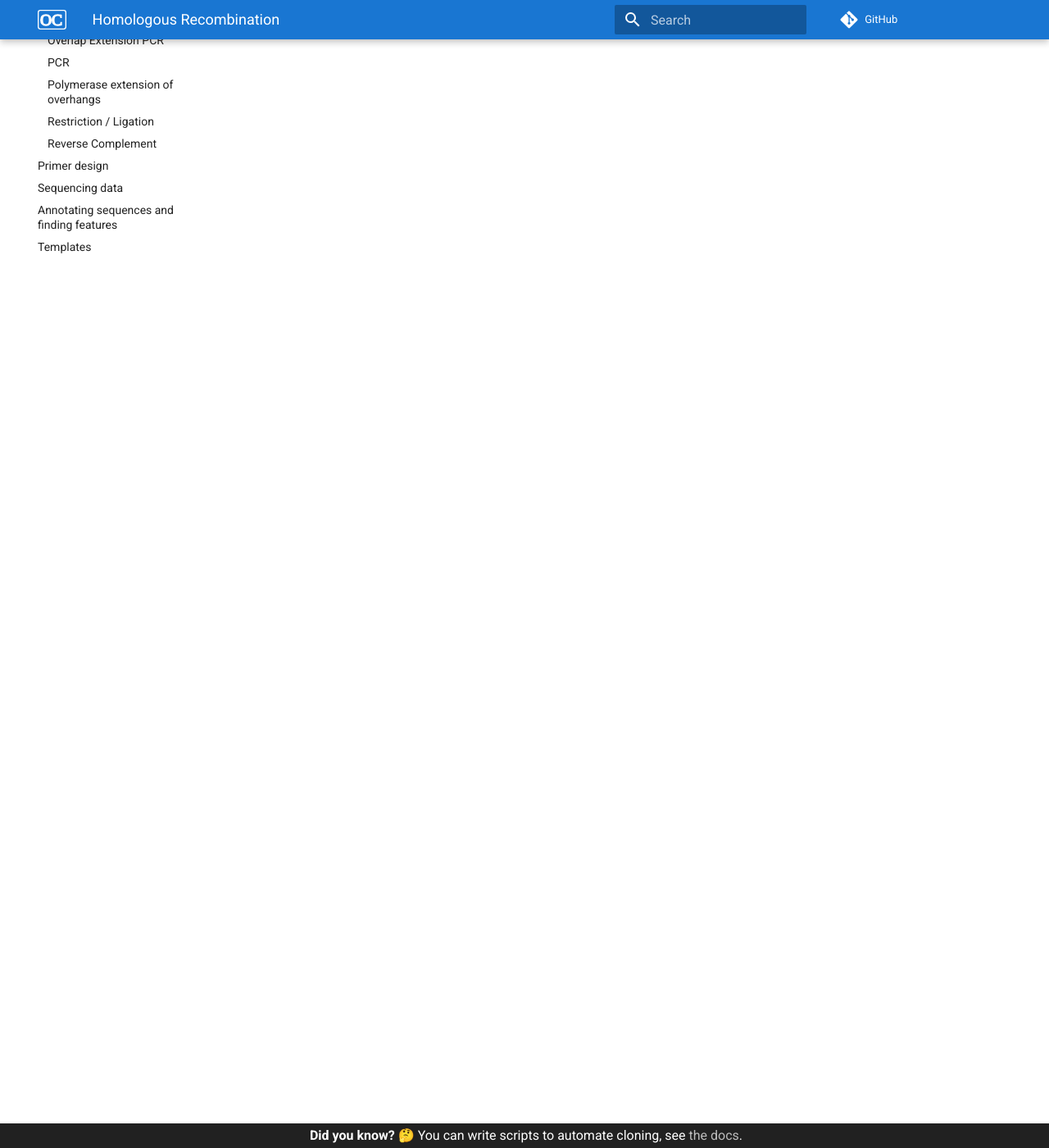
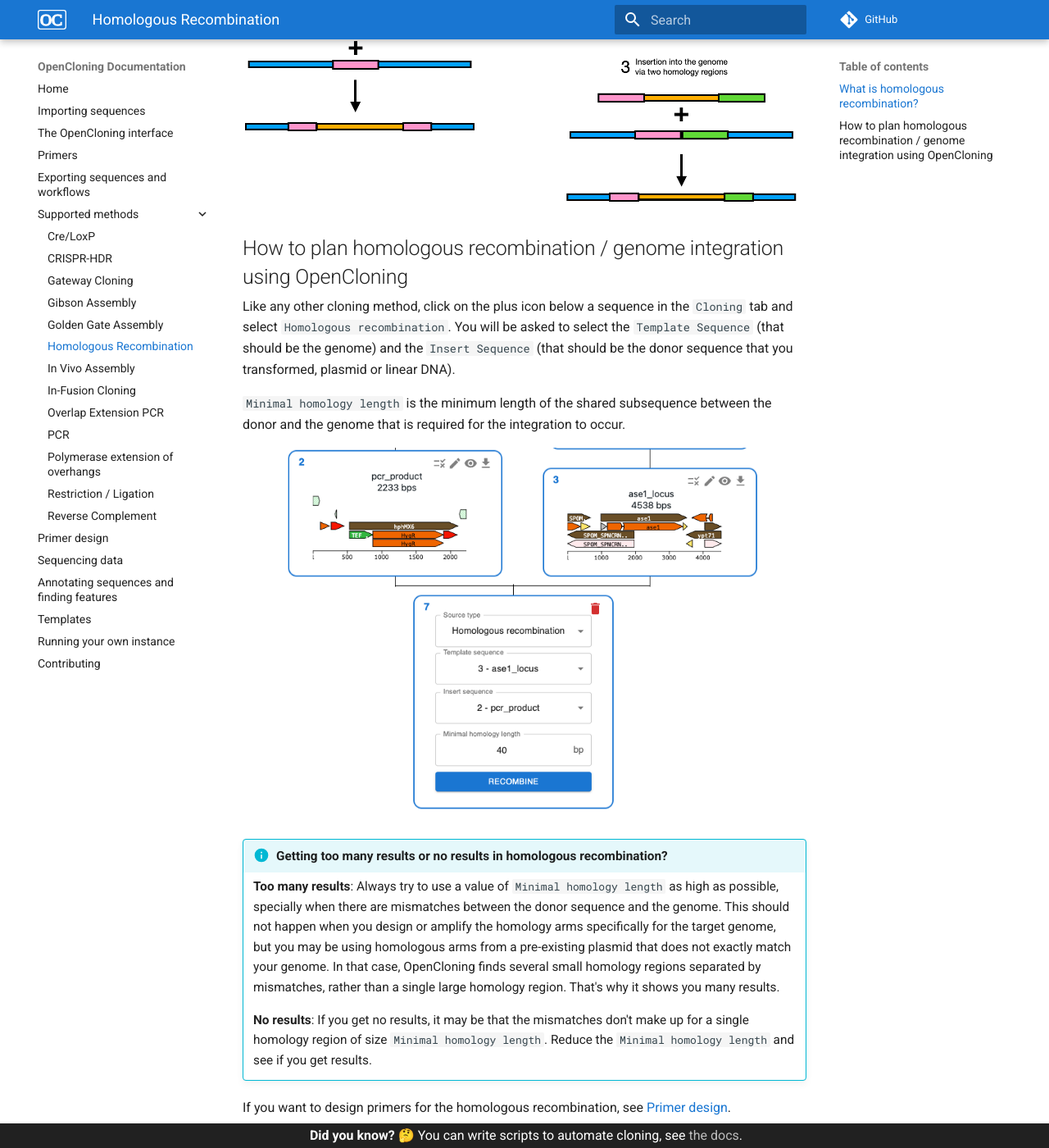
Before and after one commit to OpenCloning/OpenCloning_docs, an MkDocs documentation site: the page built from docs/methods/homologous_recombination.md, in a window 1280 px wide and 1400 px high, scrolled down 605 px. Shown: the whole window at 82% size. Built offline with MkDocs 1.6.1 and Material for MkDocs 9.7.7, drawn with Linux system fonts in a browser that asks for light colours; comment, search, counter and statistics services are not loaded; some of the changed text lies outside the part shown.

Commit message:
add Golden Gate and Homologous Rec

```diff
--- a/docs/methods/homologous_recombination.md
+++ b/docs/methods/homologous_recombination.md
@@ -1,3 +1,28 @@
 # Homologous Recombination
 
-Coming soon
+## What is homologous recombination?
+
+Homologous recombination is a process of exchange of DNA fragments between two DNA molecules based on common subsequences, also referred to as "homologous" sequences. In OpenCloning, the homologous recombination method is specificallyfor genome integration. For In Vivo Assembly, which also relies on homologous recombination, see [In Vivo Assembly](../methods/in_vivo_assembly.md).
+
+In the context of genome engineering, homologous recombination occurs when a donor DNA molecule (generally a plasmid or linear DNA transformed into a cell / organism) integrates into the genome based on shared subsequences between the donor sequence and the genome. Three typical examples are displayed below:
+
+<div markdown style="max-width: 800px" class="img-container">
+![](../assets/methods/homologous_recombination_cartoon.png)
+</div>
+
+## How to plan homologous recombination / genome integration using OpenCloning
+
+Like any other cloning method, click on the plus icon below a sequence in the `Cloning` tab and select `Homologous recombination`. You will be asked to select the `Template Sequence` (that should be the genome) and the `Insert Sequence` (that should be the donor sequence that you transformed, plasmid or linear DNA).
+
+`Minimal homology length` is the minimum length of the shared subsequence between the donor and the genome that is required for the integration to occur.
+
+<div markdown style="max-width: 600px" class="img-container">
+![](../assets/methods/homologous_recombination_form.png)
+</div>
+
+!!! info "Getting too many results or no results in homologous recombination?"
+    **Too many results**: Always try to use a value of `Minimal homology length` as high as possible, specially when there are mismatches between the donor sequence and the genome. This should not happen when you design or amplify the homology arms specifically for the target genome, but you may be using homologous arms from a pre-existing plasmid that does not exactly match your genome. In that case, OpenCloning finds several small homology regions separated by mismatches, rather than a single large homology region. That's why it shows you many results.
+
+    **No results**: If you get no results, it may be that the mismatches don't make up for a single homology region of size `Minimal homology length`. Reduce the `Minimal homology length` and see if you get results.
+
+If you want to design primers for the homologous recombination, see [Primer design](../primer_design.md#primer-design-for-homologous-recombination).
```
Also changed, not shown: docs/methods/golden_gate.md (+48 -1 lines), docs/methods/in_vivo_assembly.md (+1 -1 lines), docs/methods/restriction_ligation.md (+5 -0 lines), docs/primer_design.md (+4 -0 lines), docs/assets/methods/golden_gate_BsaI.png (added), docs/assets/methods/golden_gate_CIDAR.png (added), docs/assets/methods/golden_gate_goldenPiCS.png (added), docs/assets/methods/golden_gate_template.png (added), docs/assets/methods/homologous_recombination_cartoon.png (added), docs/assets/methods/homologous_recombination_form.png (added), 1 other file.
